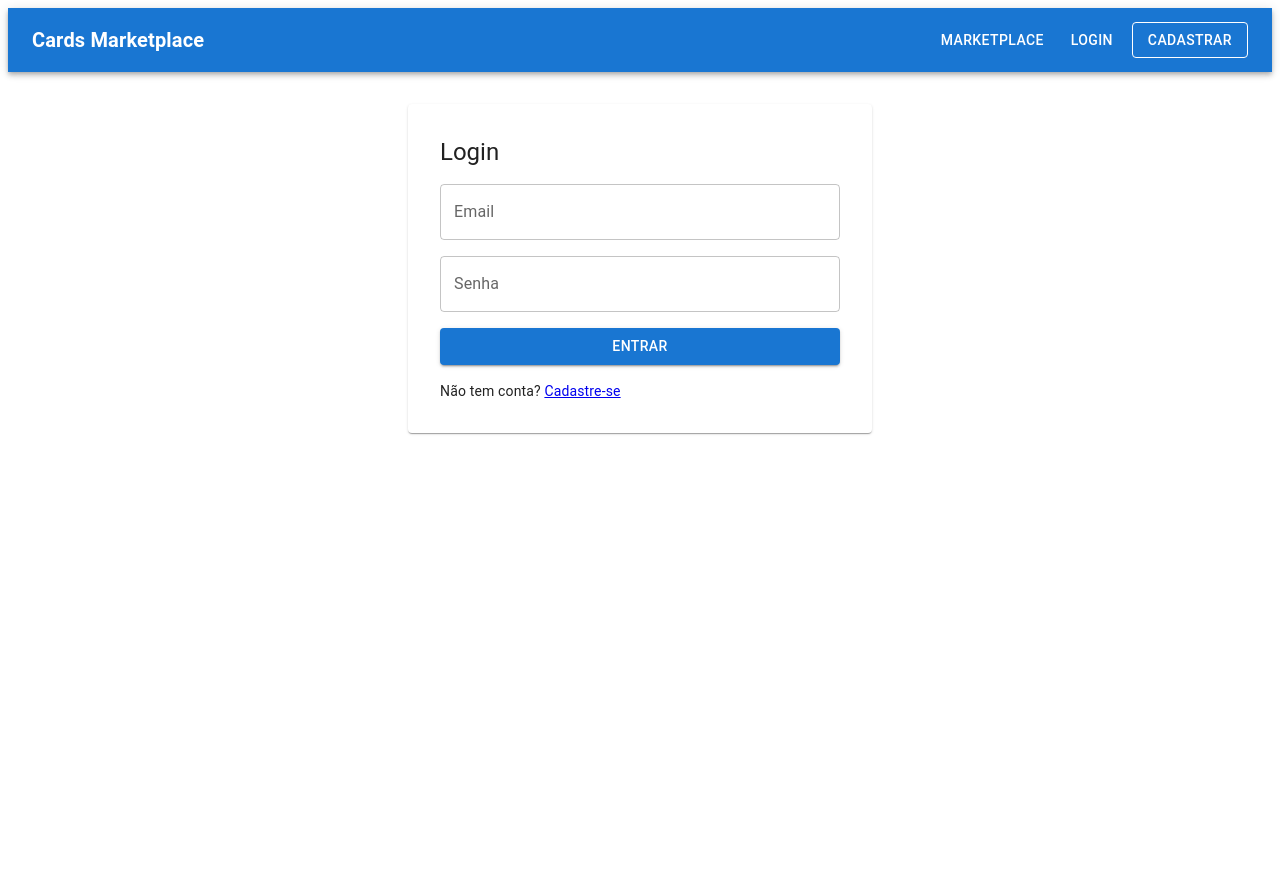
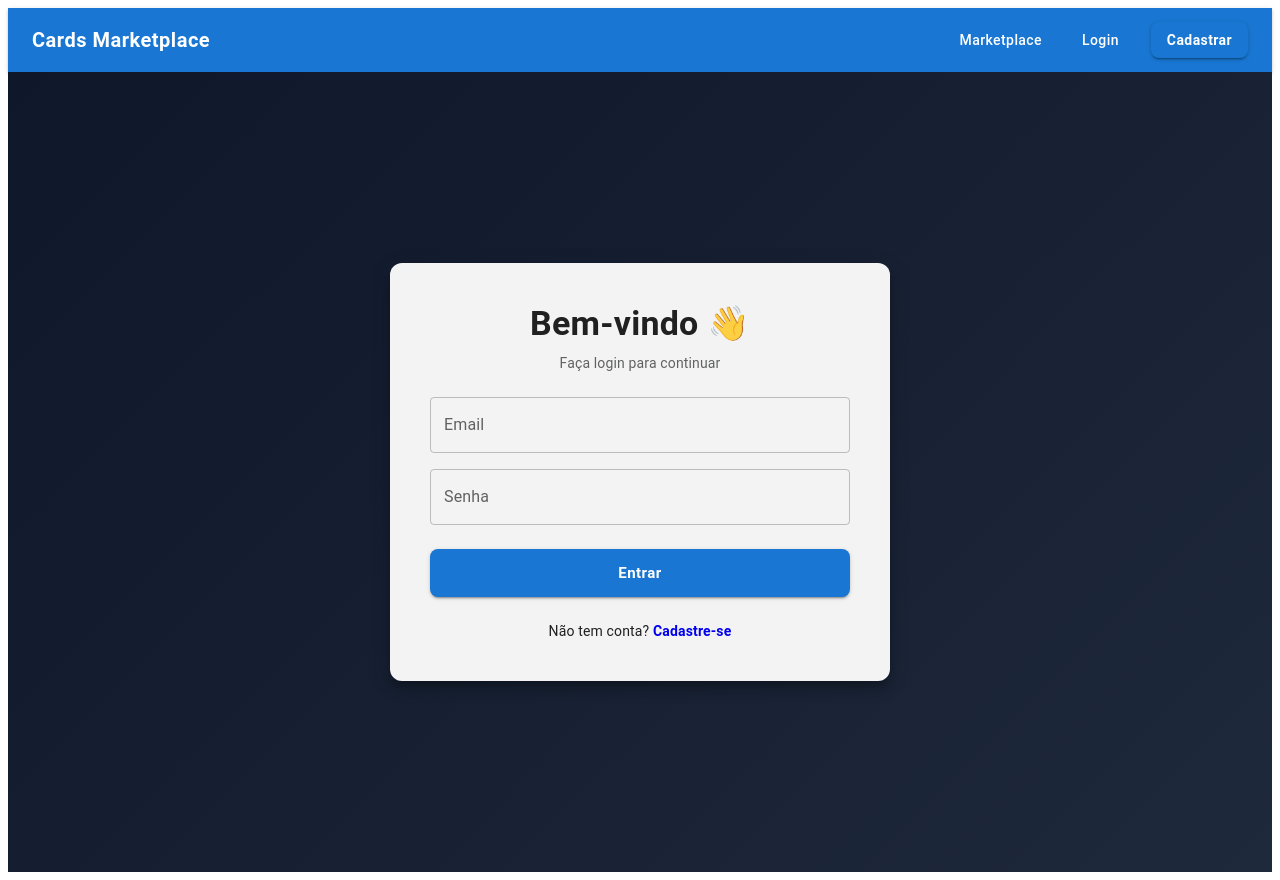
Before and after one commit to Heenriquesilver/cards-marketplace-inmeta, a React (Vite) app: page /login in a window 1280 px wide. Before the commit the page ends 800 px from the top, so only its background shows below. Built offline with nearby package versions, Linux system fonts and the light colour scheme; no server answers.

Commit message:
ajustes layout

```diff
--- a/src/components/Header.tsx
+++ b/src/components/Header.tsx
@@ -1,4 +1,4 @@
-import { AppBar, Toolbar, Typography, Button, Box } from "@mui/material";
+import { AppBar, Toolbar, Typography, Button, Box, Chip } from "@mui/material";
 import { Link, useNavigate } from "react-router-dom";
 import { useAuthStore } from "../store/useAuthStore";
 
@@ -11,55 +11,107 @@ export const Header = () => {
     navigate("/");
   };
 
+  const navButtonStyle = {
+    textTransform: "none",
+    fontWeight: 500,
+    borderRadius: 2,
+    px: 2,
+    transition: "0.2s",
+    "&:hover": {
+      backgroundColor: "rgba(255,255,255,0.12)",
+    },
+  };
+
   return (
-    <AppBar position="static">
-      <Toolbar sx={{ display: "flex", justifyContent: "space-between" }}>
+    <AppBar position="static" elevation={2}>
+      <Toolbar sx={{ justifyContent: "space-between" }}>
+        {/* LOGO */}
         <Typography
           variant="h6"
           component={Link}
           to="/"
-          sx={{ textDecoration: "none", color: "inherit", fontWeight: "bold" }}
+          sx={{
+            textDecoration: "none",
+            color: "inherit",
+            fontWeight: "bold",
+            letterSpacing: 0.5,
+          }}
         >
           Cards Marketplace
         </Typography>
 
         <Box display="flex" alignItems="center" gap={1}>
-          <Button color="inherit" component={Link} to="/">
+          <Button sx={navButtonStyle} color="inherit" component={Link} to="/">
             Marketplace
           </Button>
 
           {!user ? (
             <>
-              <Button color="inherit" component={Link} to="/login">
+              <Button
+                sx={navButtonStyle}
+                color="inherit"
+                component={Link}
+                to="/login"
+              >
                 Login
               </Button>
 
               <Button
-                variant="outlined"
-                sx={{ color: "#fff", borderColor: "#fff" }}
+                variant="contained"
                 component={Link}
                 to="/register"
+                sx={{
+                  textTransform: "none",
+                  fontWeight: 600,
+                  borderRadius: 2,
+                  ml: 1,
+                }}
               >
                 Cadastrar
               </Button>
             </>
           ) : (
             <>
-              <Button color="inherit" component={Link} to="/my-cards">
+              <Button
+                sx={navButtonStyle}
+                color="inherit"
+                component={Link}
+                to="/my-cards"
+              >
                 Minhas cartas
               </Button>
 
-              <Button color="inherit" component={Link} to="/add-cards">
+              <Button
+                sx={navButtonStyle}
+                color="inherit"
+                component={Link}
+                to="/add-cards"
+              >
                 Adicionar cartas
               </Button>
 
-              <Button color="inherit" component={Link} to="/create-trade">
+              <Button
+                sx={navButtonStyle}
+                color="inherit"
+                component={Link}
+                to="/create-trade"
+              >
                 Nova troca
               </Button>
 
-              <Typography mx={1}>{user.name}</Typography>
+              <Chip
+                label={user.name}
+                sx={{
+                  ml: 1,
+                  fontWeight: 800,
+                }}
+              />
 
-              <Button color="inherit" onClick={handleLogout}>
+              <Button
+                sx={navButtonStyle}
+                color="inherit"
+                onClick={handleLogout}
+              >
                 Sair
               </Button>
             </>
--- a/src/layout/MainLayout.tsx
+++ b/src/layout/MainLayout.tsx
@@ -1,7 +1,7 @@
 import { Outlet } from "react-router-dom";
 import { Header } from "../components/Header";
-import { Container } from "@mui/material";
 import { useEffect } from "react";
+import { Box } from "@mui/material";
 import { useAuthStore } from "../store/useAuthStore";
 
 export const MainLayout = () => {
@@ -13,10 +13,13 @@ export const MainLayout = () => {
 
   return (
     <>
-      <Header />
-      <Container sx={{ mt: 4 }}>
-        <Outlet />
-      </Container>
+      <Box display="flex" flexDirection="column" minHeight="100vh">
+        <Header />
+
+        <Box flex={1}>
+          <Outlet />
+        </Box>
+      </Box>
     </>
   );
 };
--- a/src/pages/add-cards/AddCardsPage.tsx
+++ b/src/pages/add-cards/AddCardsPage.tsx
@@ -46,10 +46,25 @@ export const AddCardsPage = () => {
     }
   };
 
-  if (loading) return <CircularProgress />;
+  if (loading)
+    return (
+      <Box display="flex" justifyContent="center" mt={10}>
+        <CircularProgress />
+      </Box>
+    );
 
   return (
-    <Box>
+    <Box
+      sx={{
+        flex: 1,
+        p: 3,
+        marginLeft: 2,
+        width: "100%",
+        maxWidth: "100%",
+        overflow: "hidden",
+        boxSizing: "border-box",
+      }}
+    >
       <Typography variant="h4" mb={3}>
         Adicionar cartas
       </Typography>
--- a/src/pages/create-trade/CreateTradePage.tsx
+++ b/src/pages/create-trade/CreateTradePage.tsx
@@ -126,7 +126,7 @@ export const CreateTradePage = () => {
     const totalPages = Math.ceil(cards.length / itemsPerPage);
 
     return (
-      <Paper
+      <Box
         sx={{
           p: 3,
           height: 640,
@@ -214,7 +214,7 @@ export const CreateTradePage = () => {
         >
           <ArrowForwardIos />
         </IconButton>
-      </Paper>
+      </Box>
     );
   };
 
@@ -226,8 +226,17 @@ export const CreateTradePage = () => {
     );
 
   return (
-    <Container maxWidth={false} sx={{ mt: 4, pb: 12 }}>
-      <Box display="flex" justifyContent="space-between" mb={3}>
+    <Container maxWidth={false}>
+      <Box
+        display="flex"
+        justifyContent="space-between"
+        mb={3}
+        sx={{
+          flex: 1,
+          marginTop: 3,
+          marginLeft: 2,
+        }}
+      >
         <Typography variant="h4">Solicitar Trade</Typography>
         <Button onClick={() => navigate(-1)}>Voltar</Button>
       </Box>
--- a/src/pages/login/LoginPage.tsx
+++ b/src/pages/login/LoginPage.tsx
@@ -38,30 +38,61 @@ export const LoginPage = () => {
       setAuth(response);
 
       navigate("/");
-    } catch (err) {
+    } catch {
       setError("Email ou senha inválidos");
     }
   };
 
   return (
-    <Box display="flex" justifyContent="center">
-      <Paper sx={{ p: 4, width: 400 }}>
-        <Typography variant="h5" mb={2}>
-          Login
+    <Box
+      sx={{
+        minHeight: "100vh",
+        display: "flex",
+        justifyContent: "center",
+        alignItems: "center",
+        background: "linear-gradient(135deg, #0f172a, #1e293b)",
+      }}
+    >
+      <Paper
+        elevation={10}
+        sx={{
+          p: 5,
+          width: "100%",
+          maxWidth: 420,
+          borderRadius: 3,
+          backgroundColor: "rgba(255,255,255,0.95)",
+          backdropFilter: "blur(10px)",
+        }}
+      >
+        <Typography variant="h4" fontWeight="bold" textAlign="center" mb={1}>
+          Bem-vindo 👋
         </Typography>
 
-        {error && <Alert severity="error">{error}</Alert>}
+        <Typography
+          variant="body2"
+          textAlign="center"
+          color="text.secondary"
+          mb={3}
+        >
+          Faça login para continuar
+        </Typography>
+
+        {error && (
+          <Alert severity="error" sx={{ mb: 2 }}>
+            {error}
+          </Alert>
+        )}
 
         <Box
           component="form"
           onSubmit={handleSubmit(onSubmit)}
-          mt={2}
           display="flex"
           flexDirection="column"
           gap={2}
         >
           <TextField
             label="Email"
+            fullWidth
             {...register("email")}
             error={!!errors.email}
             helperText={errors.email?.message}
@@ -70,17 +101,39 @@ export const LoginPage = () => {
           <TextField
             label="Senha"
             type="password"
+            fullWidth
             {...register("password")}
             error={!!errors.password}
             helperText={errors.password?.message}
           />
 
-          <Button type="submit" variant="contained" disabled={isSubmitting}>
+          <Button
+            type="submit"
+            variant="contained"
+            size="large"
+            disabled={isSubmitting}
+            sx={{
+              mt: 1,
+              py: 1.4,
+              fontWeight: "bold",
+              borderRadius: 2,
+              textTransform: "none",
+            }}
+          >
             {isSubmitting ? <CircularProgress size={24} /> : "Entrar"}
           </Button>
 
-          <Typography variant="body2">
-            Não tem conta? <Link to="/register">Cadastre-se</Link>
+          <Typography variant="body2" textAlign="center" mt={1}>
+            Não tem conta?{" "}
+            <Link
+              to="/register"
+              style={{
+                textDecoration: "none",
+                fontWeight: "bold",
+              }}
+            >
+              Cadastre-se
+            </Link>
           </Typography>
         </Box>
       </Paper>
--- a/src/pages/market-place/components/cardItem.tsx
+++ b/src/pages/market-place/components/cardItem.tsx
@@ -8,7 +8,7 @@ interface Props {
 export const CardItem = ({ name, imageUrl }: Props) => {
   return (
     <Card sx={{ width: 120 }}>
-      <CardMedia component="img" height="160" image={imageUrl} alt={name} />
+      <CardMedia component="img" height="170" image={imageUrl} alt={name} />
 
       <Box p={1}>
         <Typography variant="caption" fontWeight="bold">
--- a/src/pages/market-place/components/tradeCard.tsx
+++ b/src/pages/market-place/components/tradeCard.tsx
@@ -75,8 +75,6 @@ export const TradeCard = ({ trade, refreshTrades }: Props) => {
             ))}
           </Box>
         </Box>
-
-        {/* RECEBENDO */}
         <Box flex={1}>
           <Typography fontWeight="bold" color="primary" mb={1}>
             Receber
--- a/src/pages/market-place/marketPlacePage.tsx
+++ b/src/pages/market-place/marketPlacePage.tsx
@@ -18,7 +18,17 @@ export const MarketplacePage = () => {
     );
 
   return (
-    <Container maxWidth="lg">
+    <Box
+      sx={{
+        flex: 1,
+        p: 3,
+        marginLeft: 2,
+        width: "100%",
+        maxWidth: "100%",
+        overflow: "hidden",
+        boxSizing: "border-box",
+      }}
+    >
       <Typography variant="h4" mb={4}>
         Marketplace de Trocas
       </Typography>
@@ -28,6 +38,6 @@ export const MarketplacePage = () => {
           <TradeCard key={trade.id} trade={trade} refreshTrades={fetchTrades} />
         ))}
       </Box>
-    </Container>
+    </Box>
   );
 };
--- a/src/pages/my-cards/MyCardsPage.tsx
+++ b/src/pages/my-cards/MyCardsPage.tsx
@@ -12,12 +12,26 @@ export const MyCardsPage = () => {
   }, [fetchMyCards]);
 
   return (
-    <Box>
+    <Box
+      sx={{
+        flex: 1,
+        p: 3,
+        marginLeft: 2,
+        width: "100%",
+        maxWidth: "100%",
+        overflow: "hidden",
+        boxSizing: "border-box",
+      }}
+    >
       <Typography variant="h4" mb={3}>
         Minhas Cartas
       </Typography>
 
-      {loading && <CircularProgress />}
+      {loading && (
+        <Box display="flex" justifyContent="center" mt={10}>
+          <CircularProgress />
+        </Box>
+      )}
 
       {!loading && myCards.length === 0 && (
         <Typography>Você ainda não possui cartas.</Typography>
```
